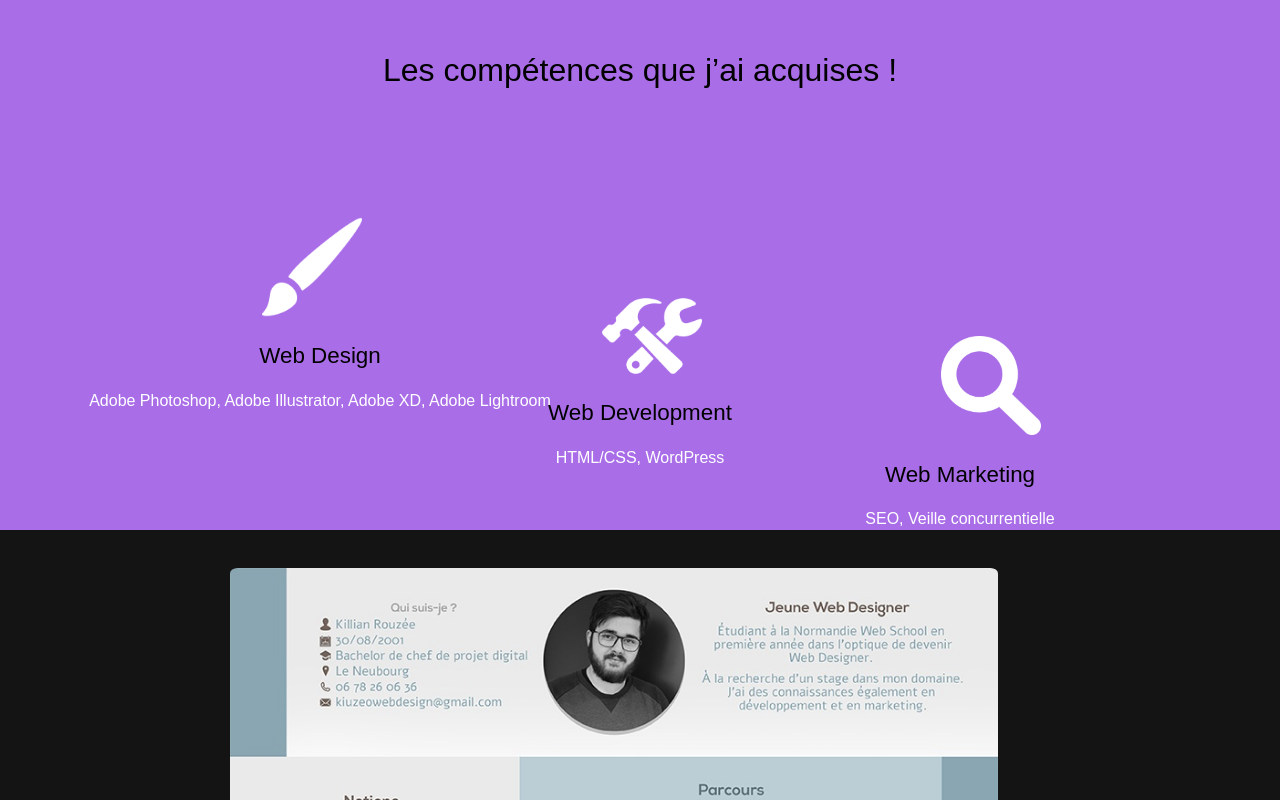
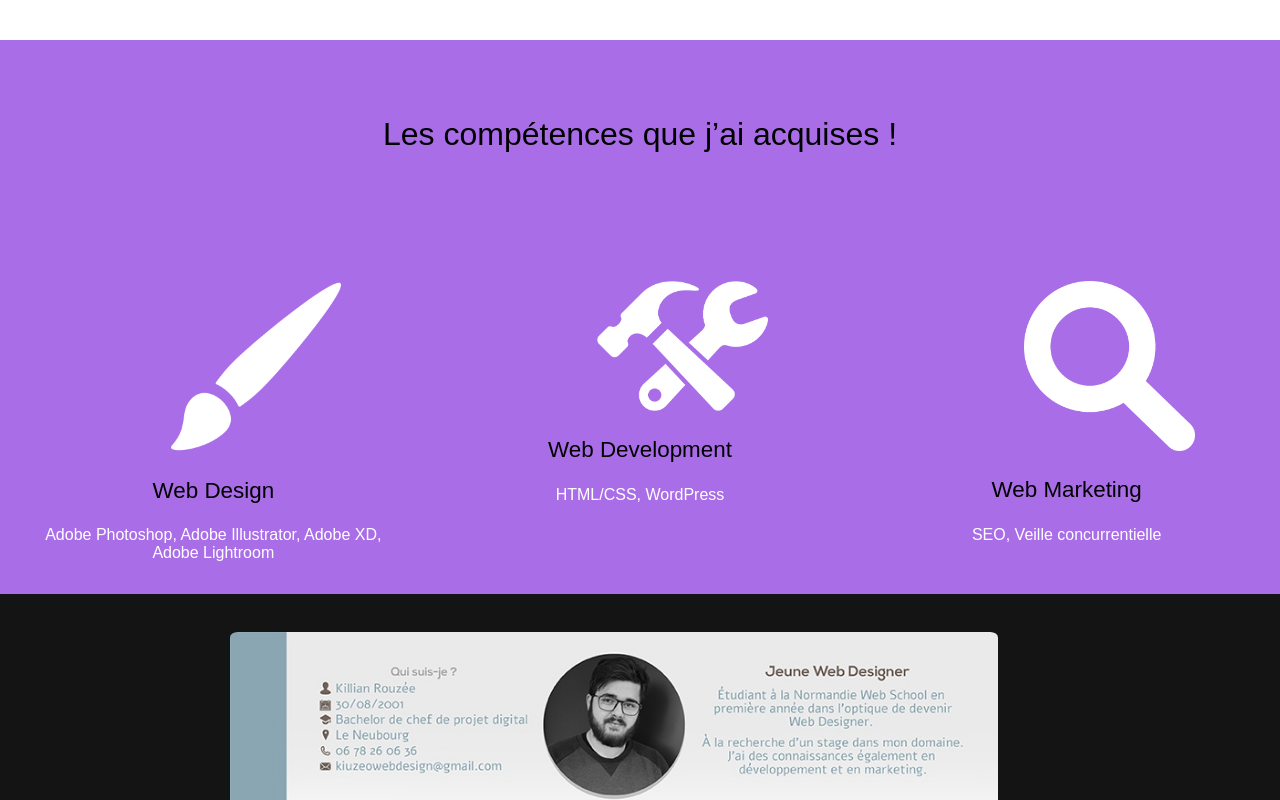
Before and after one commit to Kiuzeo/Site-Wordpress, a plain HTML site: page index.html in a window 1280 px wide. Shown: the part 1802-2602 px from the top of the page. Drawn offline with Linux system fonts and the light colour scheme; a web font is replaced by a local one.

Commit message:
Correction media

```diff
--- a/index.html
+++ b/index.html
@@ -55,7 +55,7 @@
           <p class="titlecomp">
             Les compétences que j’ai acquises !
           </p>
-
+        <div class="skills">
           <div class="webdsg">
 
             <img src="icondesign.png" class="icncomp" alt="Icone Compétence design">
@@ -67,7 +67,7 @@
             </p>
           </div>
 
-          <div class="webdsg1">
+          <div class="webdsg">
 
             <img src="iconcode.png" class="icncomp" alt="Icone Compétence code">
             <p class="titles">
@@ -78,7 +78,7 @@
             </p>
 
         </div>
-          <div class="webdsg2">
+          <div class="webdsg">
 
             <img src="iconmarket.png" class="icncomp" alt="Icone Compétence Marketing">
             <p class="titles">
@@ -90,6 +90,7 @@
 
 
           </div>
+        </div>
 
         </section>
 
--- a/style.css
+++ b/style.css
@@ -435,31 +435,18 @@ a.bouton1:hover {
     height: 100pt;
   }
 
-  .fondb p{
-    margin-top: 5%;
-  }
 
   .competences{
     height: 400px;
   }
-
-  .webdsg{
-    margin-left: -50%;
+  .skills{
+    display: grid;
+    grid-template-columns: 1fr 1fr 1fr;
   }
 
-  .webdsg1{
-    margin-top: -17.5%;
-  }
-
-  .webdsg2{
-    margin-left: 50%;
-    margin-top: -16.5%;
-  }
 
   .icncomp{
-    width: 100px;
-    margin-left: 47%;
-
+    width: 40%;
   }
 
   .titlecomp{
```
